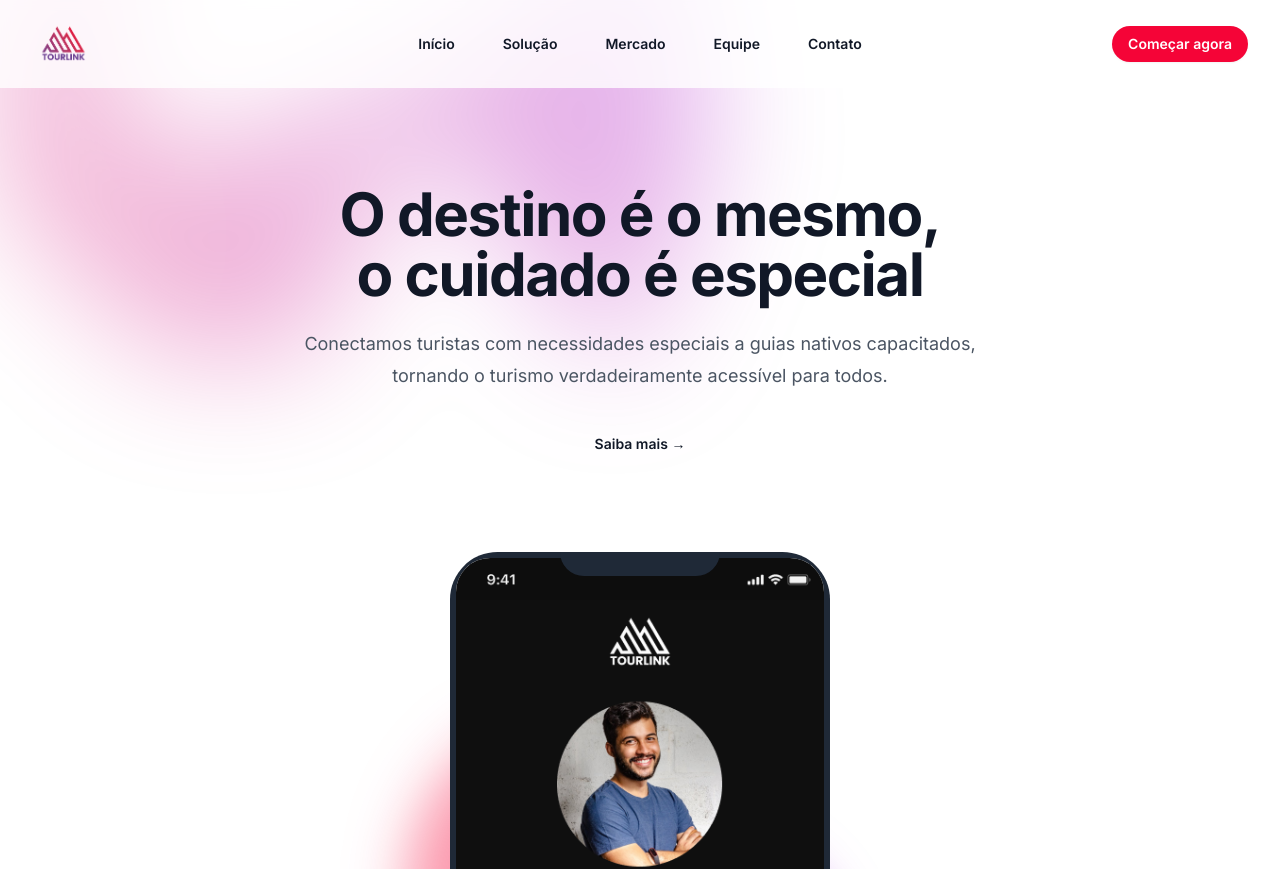
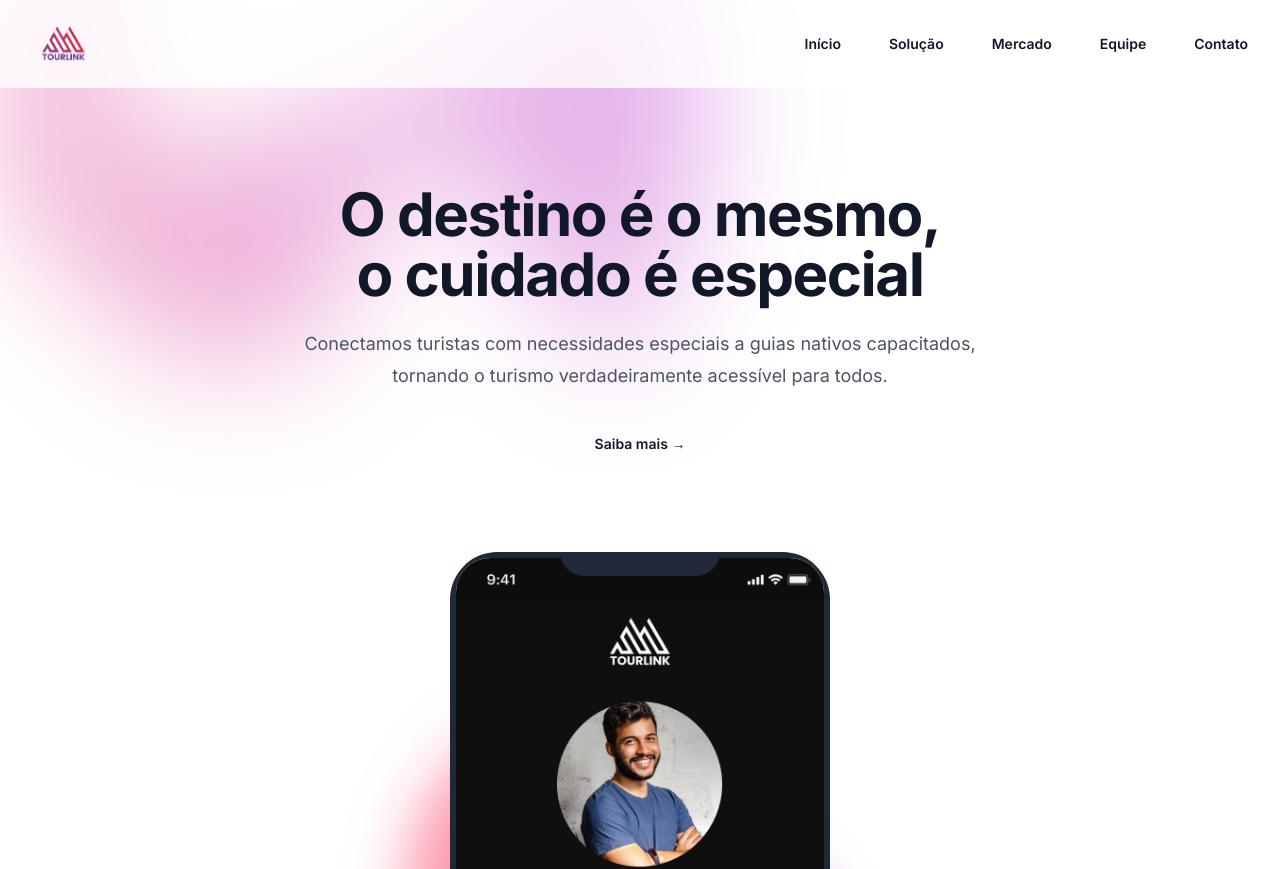
Before and after one commit to guilhermelaz/tourlink-landing-page, a Next.js app: page / in a window 1280 px wide. Shown: the top 869 px of the page. Built offline with nearby package versions, Linux system fonts and the light colour scheme.

Commit message:
chore: fixes

```diff
--- a/src/app/components/Navbar.tsx
+++ b/src/app/components/Navbar.tsx
@@ -52,14 +52,14 @@ export default function Navbar() {
             </a>
           ))}
         </div>
-        <div className="hidden lg:flex lg:flex-1 lg:justify-end">
+        {/* <div className="hidden lg:flex lg:flex-1 lg:justify-end">
           <a
             href="#"
             className="rounded-full bg-[#F50437] px-4 py-2 text-sm font-semibold text-white shadow-sm hover:bg-[#d40330] transition-colors"
           >
             Começar agora
           </a>
-        </div>
+        </div> */}
       </nav>
       <Dialog as="div" className="lg:hidden" open={mobileMenuOpen} onClose={setMobileMenuOpen}>
         <div className="fixed inset-0 z-50" />
@@ -99,7 +99,7 @@ export default function Navbar() {
                   </a>
                 ))}
               </div>
-              <div className="py-6">
+              {/* <div className="py-6">
                 <a
                   href="#"
                   className="-mx-3 block rounded-lg px-3 py-2.5 text-base font-semibold leading-7 text-white bg-[#F50437] hover:bg-[#d40330] text-center"
@@ -107,7 +107,7 @@ export default function Navbar() {
                 >
                   Começar agora
                 </a>
-              </div>
+              </div> */}
             </div>
           </div>
         </Dialog.Panel>
```
